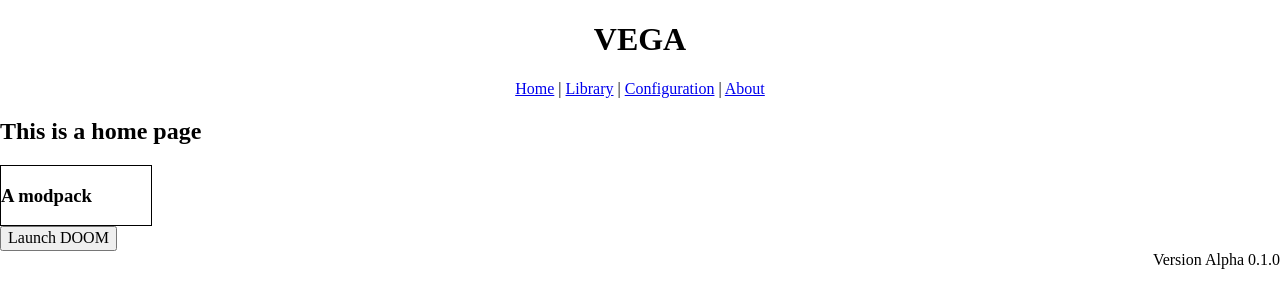
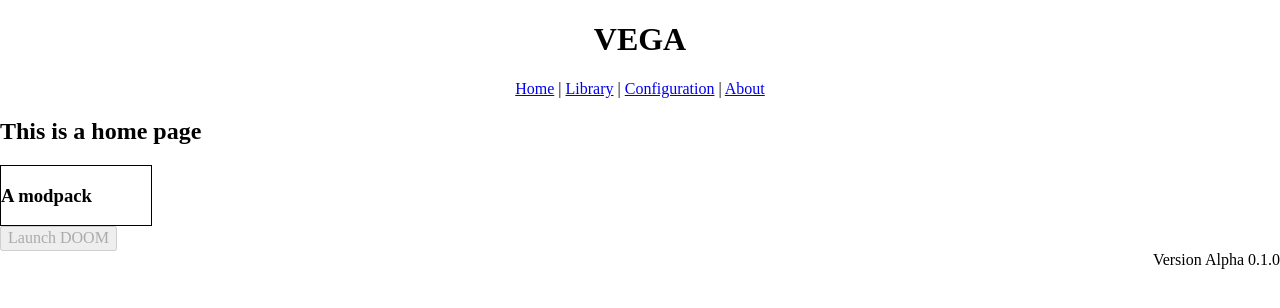
Before and after one commit to Mathieu-S/VEGA, a Vue app: page / in a window 1280 px wide. Shown: the top 308 px of the page. Built offline with nearby package versions, Linux system fonts and the light colour scheme.

Commit message:
ADD*: Launch the executable stored in the settings and check if defined.

```diff
--- a/src/views/Home.vue
+++ b/src/views/Home.vue
@@ -4,11 +4,12 @@
 
     <ModPack name="A modpack" />
 
-    <button @click="startDoom">Launch DOOM</button>
+    <button :disabled="!isPlayable" @click="startDoom">Launch DOOM</button>
   </section>
 </template>
 
 <script>
+import { mapState } from "vuex";
 import { execute } from "tauri/api/process";
 import ModPack from "@/components/ModPack.vue";
 
@@ -17,9 +18,15 @@ export default {
   components: {
     ModPack
   },
+  computed: {
+    ...mapState({ doomEnginePath: state => state.settings.doomEnginePath }),
+    isPlayable() {
+      return this.doomEnginePath.length !== 0;
+    }
+  },
   methods: {
     async startDoom() {
-      await execute("C:/Windows/System32/notepad", []);
+      await execute(this.doomEnginePath, []);
     }
   }
 };
```
